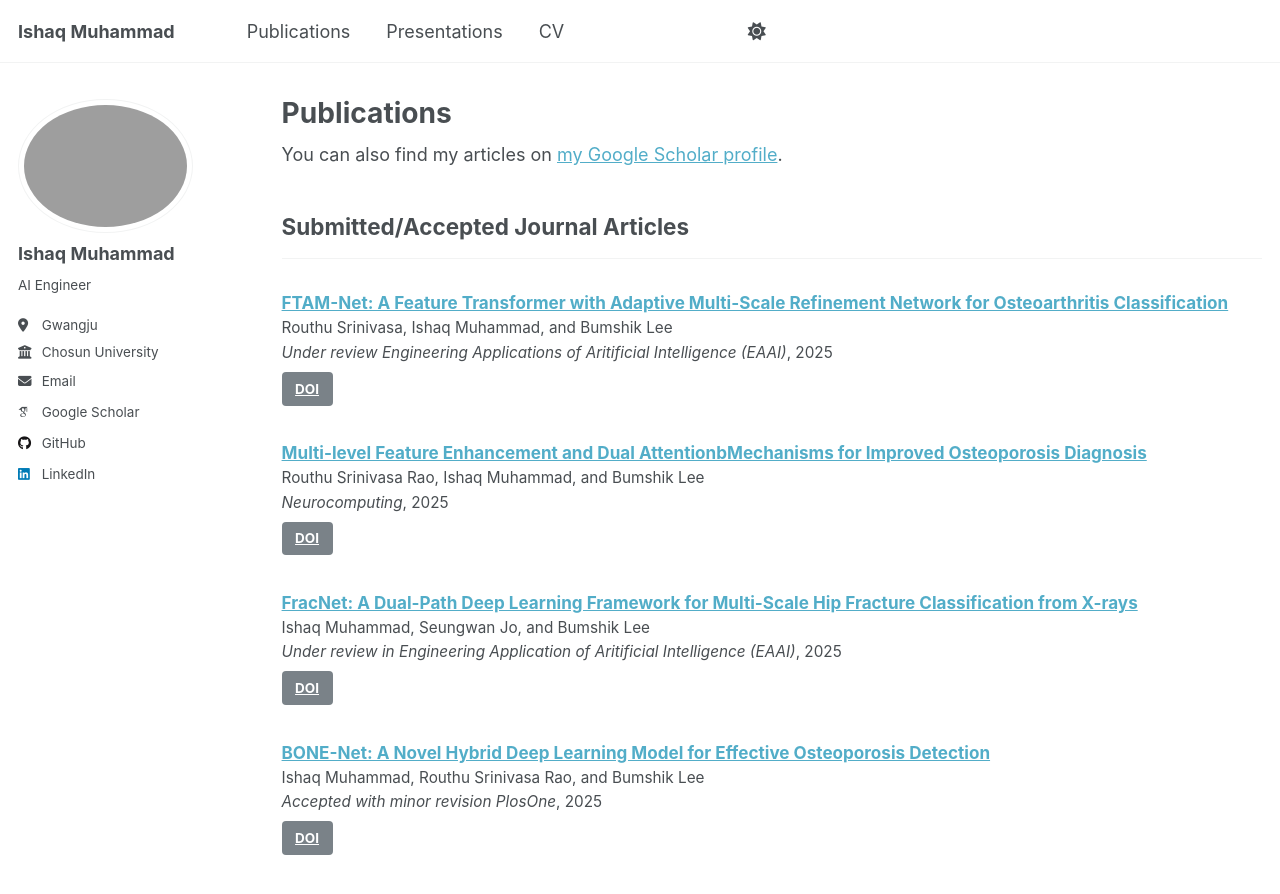
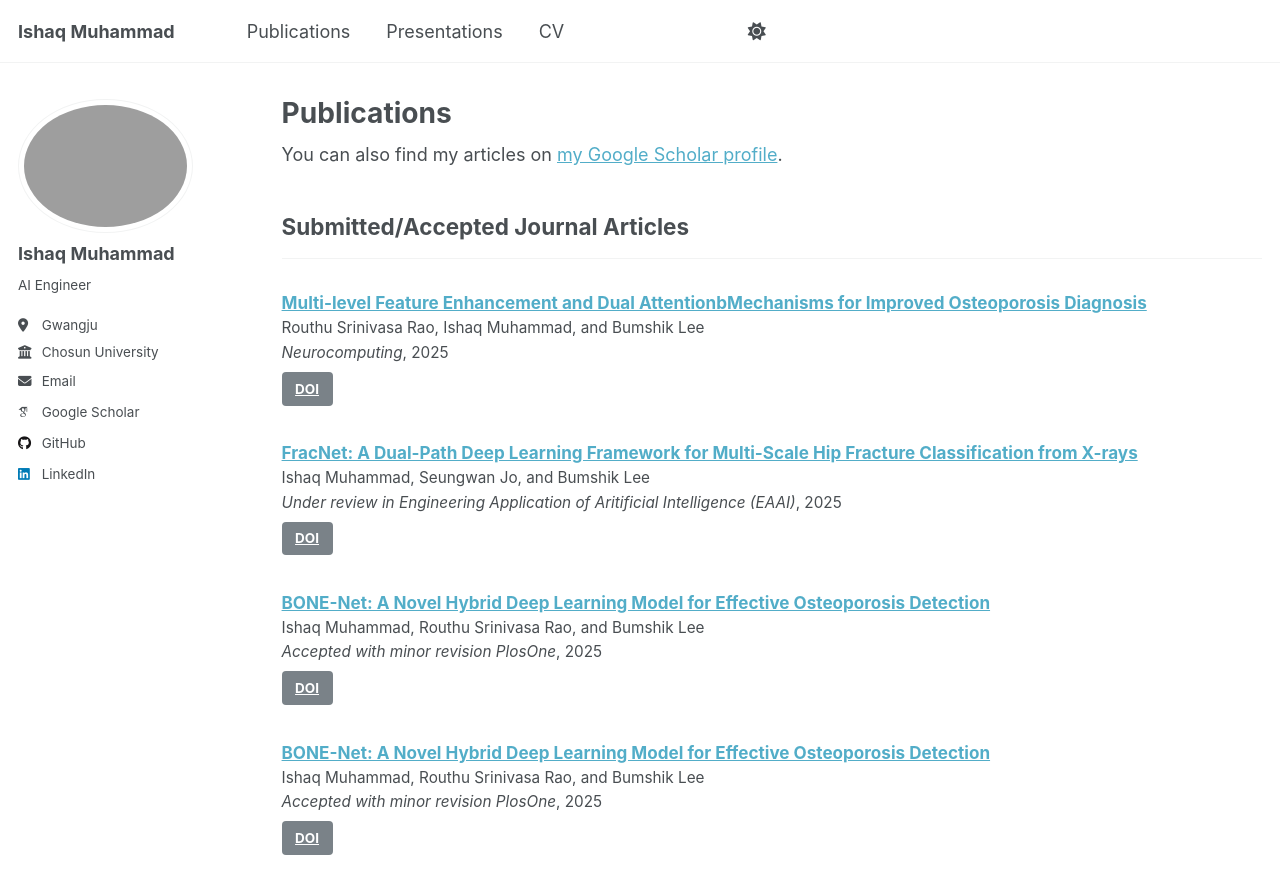
Before and after one commit to IshaqMKhan/IshaqMKhan.github.io, a Jekyll site: the page built from _pages/publications.html, in a window 1280 px wide and 900 px high. Shown: the top 894 px of the window. Built offline with Jekyll 4.4.1, drawn with Linux system fonts in a browser that asks for light colours; some web fonts are replaced; a script that is not in the unit is left out; some of the changed lines change nothing that is shown.

Commit message:
Update 2010-10-01-paper-title-number-2.md

```diff
--- a/_publications/2010-10-01-paper-title-number-2.md
+++ b/_publications/2010-10-01-paper-title-number-2.md
@@ -1,14 +1,16 @@
 ---
-title: "FTAM-Net: A Feature Transformer with Adaptive Multi-Scale Refinement Network for Osteoarthritis Classification"
+title: "BONE-Net: A Novel Hybrid Deep Learning Model for Effective Osteoporosis Detection"
 collection: publications
 category: manuscripts
-permalink: /publication/2025-01-03-ftam-net-osteoarthritis
-date: 2025-01-03
-venue: "Engineering Applications of Aritificial Intelligence (EAAI)"
-status: "Under review"
-authors: "Routhu Srinivasa, Ishaq Muhammad, and Bumshik Lee"
+permalink: /publication/2025-01-01-bone-net
+# excerpt: 'This paper presents BONE-Net, a hybrid deep-learning model combining DenseNet169, Vision Transformer, and Attention Module for osteoporosis detection.'
+authors: "Ishaq Muhammad, Routhu Srinivasa Rao, and Bumshik Lee"
+status: "Accepted with minor revision"
+venue: "PlosOne"
+date: 2025-01-01
 doi: "https://doi.org/10.xxxx/xxxxxx"
 ---
+
 <p style="text-align: justify;">
-This study introduces a novel deep learning framework for osteoarthritis (OA) severity classification using radiographic images. The proposed model integrates EfficientNetV2 for high-resolution feature extraction, Residual Transformer Blocks (RTBs) to capture both local and global relationships, and a Feature Adaptation Module (FAM) for improved multi-scale representation. Additionally, an Adaptive Channel Reduction (ACR) module is employed to refine feature selection and minimize noise. The framework was evaluated on the publicly available Osteoarthritis Initiative (OAI) dataset, demonstrating enhanced performance over existing deep learning models and showing strong potential as a reliable tool for clinical decision support in OA diagnosis and treatment planning.
+ In this, we developed an advanced deep-learning model for osteoporosis detection using knee X-ray images. The method combines features from DenseNet169, Vision Transformer, and a custom Attention Model to capture detailed spatial and channel information. These fused features are classified by a fully connected network to distinguish osteoporotic from normal cases. Our model achieved superior accuracy (0.8611), specificity (0.9474), and precision (0.9286) compared to existing methods, demonstrating strong potential for early diagnosis and improved clinical intervention.
  </p>
```
